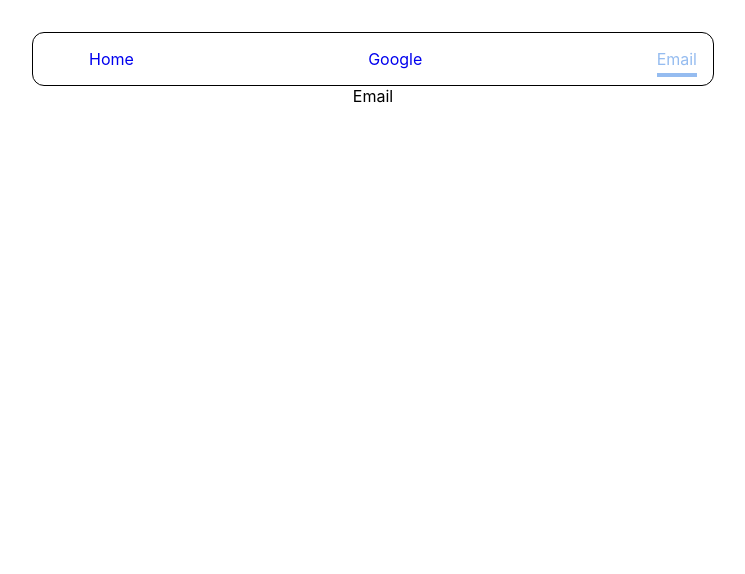
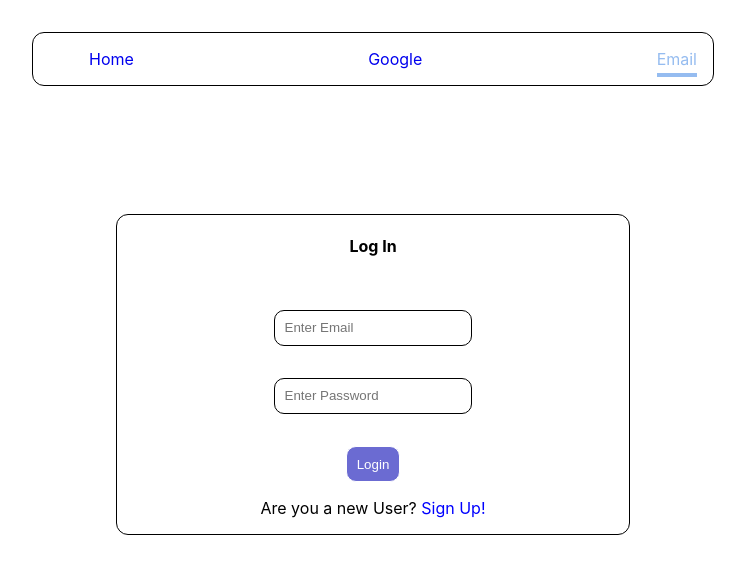
Before and after one commit to I-sultan0/Authentication, a React (Create React App) app: page /email in a window 1280 px wide. Shown: the top 574 px of the page, without its empty margins (267-1012 px from the left). Built offline with nearby package versions, Linux system fonts and the light colour scheme.

Commit message:
Adding Signup and Login switching

```diff
--- a/src/App.js
+++ b/src/App.js
@@ -14,6 +14,7 @@ const App = () => {
           <Route path="/home" element={<Home />} />
           <Route path="/google" element={<Google />} />
           <Route path="/email" element={<Email />} />
+          <Route path="*" element={<Navigate to="/" />} />
         </Routes>
       </main>
     </div>
--- a/src/Components/Email/Email.js
+++ b/src/Components/Email/Email.js
@@ -1,8 +1,78 @@
-import React from "react";
+import React, { useState } from "react";
 import classes from "./Email.module.css";
 
 const Email = () => {
-  return <div>Email</div>;
+  const [emailValue, setEmailValue] = useState("");
+  const [passValue, setPassValue] = useState("");
+  const [loggedIn, setLoggedIn] = useState(true);
+
+  const emailChangeHandler = (e) => {
+    setEmailValue(e.target.value);
+  };
+  const passwordChangeHandler = (e) => {
+    setPassValue(e.target.value);
+  };
+  const signupHandler = () => {
+    setLoggedIn(false);
+  };
+  const loginHandler = () => {
+    setLoggedIn(true);
+  };
+
+  const submitHandler = (e) => {
+    e.preventDefault();
+
+    const data = { email: emailValue, password: passValue };
+
+    console.log(data);
+
+    setEmailValue("");
+    setPassValue("");
+  };
+
+  return (
+    <div className={classes.emailDiv}>
+      <form onSubmit={submitHandler}>
+        <div>
+          <h4>{loggedIn ? "Log In" : "Sign Up"}</h4>
+          <input
+            type="email"
+            id="email"
+            value={emailValue}
+            onChange={emailChangeHandler}
+            placeholder="Enter Email"
+          />
+        </div>
+        <div>
+          <input
+            type="password"
+            id="password"
+            value={passValue}
+            onChange={passwordChangeHandler}
+            placeholder="Enter Password"
+          />
+        </div>
+
+        <button type="submit">{loggedIn ? "Login" : "Signup"}</button>
+        {loggedIn && (
+          <p>
+            Are you a new User?{" "}
+            <span className={classes.span} onClick={signupHandler}>
+              Sign Up!
+            </span>
+          </p>
+        )}
+        {!loggedIn && (
+          <p>
+            Already Sign Up?{" "}
+            <span className={classes.span} onClick={loginHandler}>
+              Log in
+            </span>{" "}
+          </p>
+        )}
+      </form>
+    </div>
+  );
 };
 
 export default Email;
--- a/src/Components/Email/Email.module.css
+++ b/src/Components/Email/Email.module.css
@@ -0,0 +1,26 @@
+.emailDiv {
+  border: 1px solid black;
+  text-align: center;
+  align-items: center;
+  margin: 10% auto;
+  width: 40%;
+  border-radius: 12px;
+}
+.emailDiv input {
+  margin-top: 2rem;
+  padding: 0.6rem;
+  border-radius: 10px;
+  border: 1px solid black;
+}
+.emailDiv button {
+  border: 1px solid white;
+  background-color: #55cd;
+  color: white;
+  padding: 0.6rem;
+  border-radius: 10px;
+  margin-top: 2rem;
+}
+.span {
+  color: blue;
+  cursor: pointer;
+}
--- a/src/Components/Home/Home.js
+++ b/src/Components/Home/Home.js
@@ -2,7 +2,7 @@ import React from "react";
 import classes from "./Home.module.css";
 
 const Home = () => {
-  return <div>Home</div>;
+  return <div className={classes.home}>Home</div>;
 };
 
 export default Home;
--- a/src/Components/Home/Home.module.css
+++ b/src/Components/Home/Home.module.css
@@ -0,0 +1,5 @@
+.home {
+  font-size: 64px;
+  font-weight: bold;
+  margin: 10% auto;
+}
```
